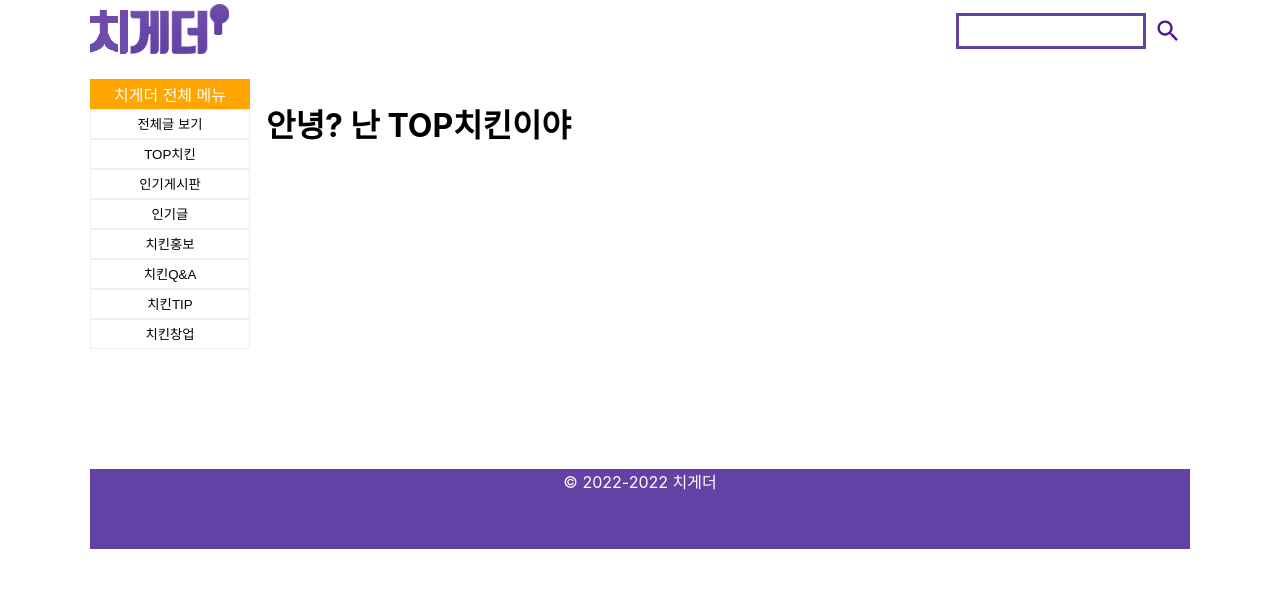
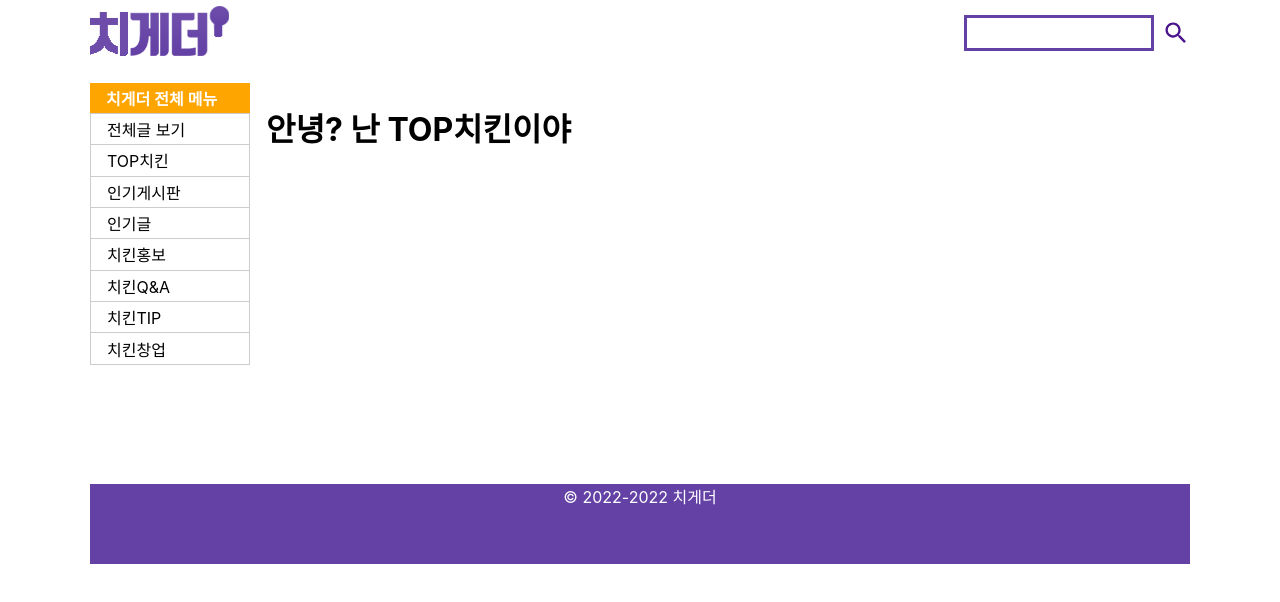
Before and after one commit to e-ssamma/chigether, a React (Create React App) app: page /TopChicken in a window 1280 px wide. Shown: the top 602 px of the page. Built offline with nearby package versions, Linux system fonts and the light colour scheme.

Commit message:
design: 사이드바 UI 수정

```diff
--- a/src/components/Header/index.jsx
+++ b/src/components/Header/index.jsx
@@ -30,6 +30,7 @@ const Wrapper = styled.header`
 `;
 
 const Container = styled.div`
+  padding: .4em 0;
   display: flex;
   justify-content: space-between;
   align-items: center;
@@ -40,8 +41,6 @@ const Container = styled.div`
   }
 
   .search {
-    height: 50px;
-    padding: 0.4em 0.5em;
     display: flex;
     flex-direction: row;
     align-items: center;
--- a/src/components/SideBar/index.jsx
+++ b/src/components/SideBar/index.jsx
@@ -9,38 +9,30 @@ function SideBar() {
       <div className="menu--description">
         치게더 전체 메뉴
       </div>
-      <Link to="/Allpage">
-	      <button className="btn-orange">전체글 보기</button>
-        <br />
-      </Link>
-	    <Link to="/TopChicken">
-	      <button className="btn-orange">TOP치킨</button>
-        <br />
-      </Link>
-      <Link to="/Bestpage">
-        <button className="btn-orange">인기게시판</button>
-        <br />
-      </Link>
-      <Link to="/Allpage">
-        <button className="btn-orange">인기글</button>
-        <br />
-      </Link>
-      <Link to="/Allpage">
-        <button className="btn-orange">치킨홍보</button>
-        <br />
-      </Link>
-	    <Link to="/Allpage">
-	      <button className="btn-orange">치킨Q&A</button>
-        <br />
-      </Link>
-	    <Link to="/Allpage">
-	      <button className="btn-orange">치킨TIP</button>
-        <br />
-      </Link>
-	    <Link to="/Allpage">
-	      <button className="btn-orange">치킨창업</button>
-        <br />
-      </Link>
+      <MenuLink to="/Allpage">
+	      전체글 보기
+      </MenuLink>
+	    <MenuLink to="/TopChicken">
+	      TOP치킨
+      </MenuLink>
+      <MenuLink to="/Bestpage">
+        인기게시판
+      </MenuLink>
+      <MenuLink to="/Allpage">
+        인기글
+      </MenuLink>
+      <MenuLink to="/Allpage">
+        치킨홍보
+      </MenuLink>
+	    <MenuLink to="/Allpage">
+	      치킨Q&A
+      </MenuLink>
+	    <MenuLink to="/Allpage">
+	      치킨TIP
+      </MenuLink>
+	    <MenuLink to="/Allpage">
+	      치킨창업
+      </MenuLink>
     </Sidebar>
   );
 }
@@ -55,17 +47,27 @@ const Sidebar = styled.nav`
   }
 
   .menu--description {
+    padding: 0 0 0 1em;
+    width: calc(160px - 1em);
     height: 30px;
-    width: 160px;
     background-color: orange;
+    font-weight: 600;
     color: #fff;
     display: flex;
-    justify-content: center;
+    justify-content: flex-start;
     align-items: center;
   }
+`;
 
-  .btn-orange {
-    background-color: #fff;
-    color: #000;
-  }
+const MenuLink = styled(Link)`
+  margin-bottom: -1px;
+  padding: .2em 1em;
+  display: flex;
+  justify-content: flex-start;
+  align-items: center;
+  background-color: #fff;
+  border: 1px solid #ccc;
+  border-collapse: collapse;
+  text-decoration: none;
+  color: #000;
 `;
```
